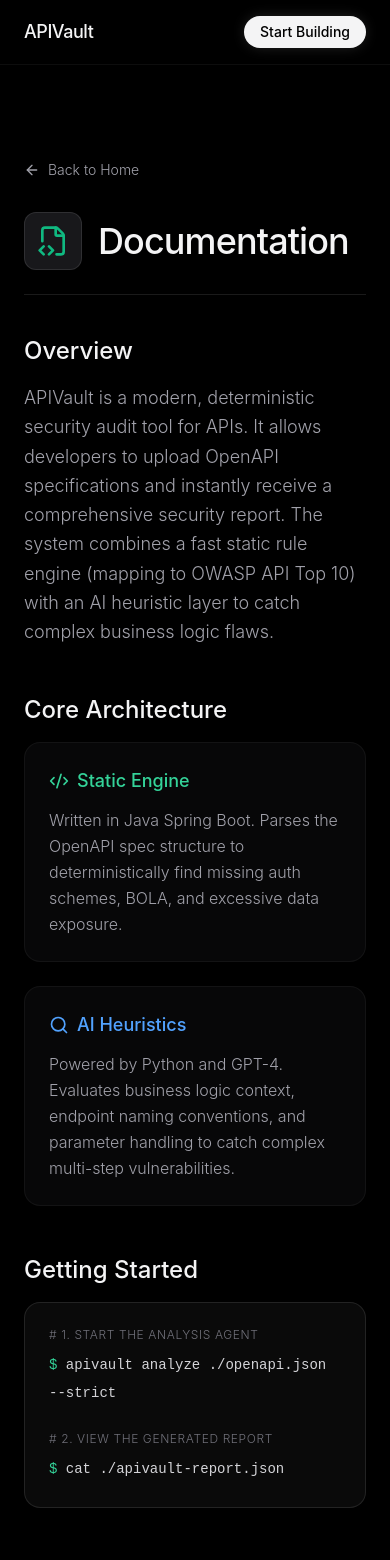
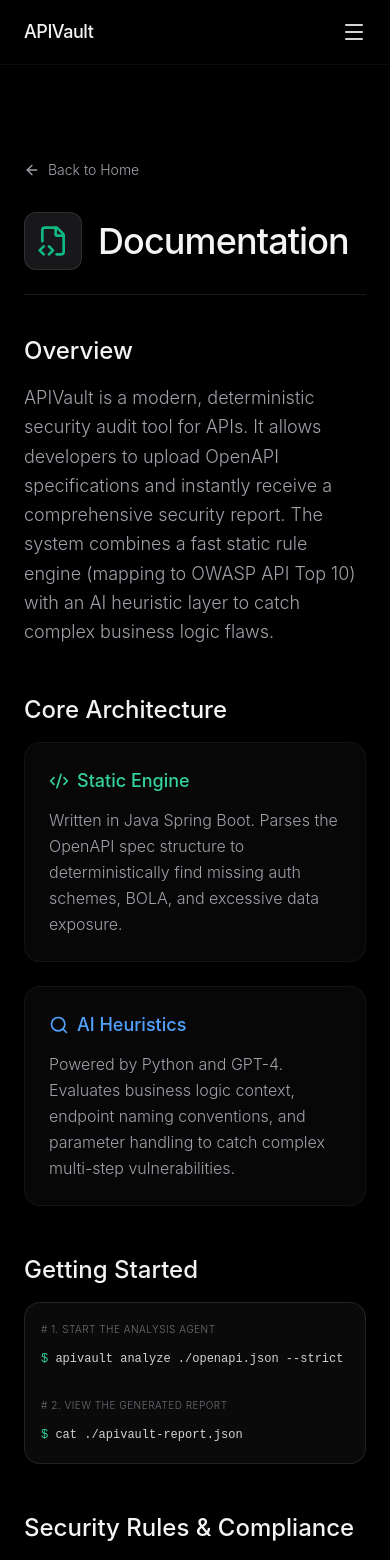
Before and after one commit to pritamrangari27/APIVault-LandingPage, a React (Vite) app in the folder landing-page/: page /docs in a window 390 px wide. Shown: the top 1560 px of the page. Built offline with nearby package versions, Linux system fonts and the light colour scheme.

Commit message:
Make all components responsive across the site

```diff
--- a/landing-page/src/App.tsx
+++ b/landing-page/src/App.tsx
@@ -1,16 +1,21 @@
+import { useState } from 'react';
 import { Routes, Route, Link } from 'react-router-dom';
+import { Menu, X } from 'lucide-react';
+import { motion, AnimatePresence } from 'framer-motion';
 
 import Landing from './pages/Landing';
 import Docs from './pages/Docs';
 
 function App() {
+  const [isMobileMenuOpen, setIsMobileMenuOpen] = useState(false);
+
   return (
     <div className="min-h-screen bg-oled text-zinc-100 selection:bg-emerald-500/20 selection:text-emerald-400 font-sans font-light flex flex-col">
 
       {/* Navbar - Shared across pages */}
       <nav className="fixed w-full z-50 top-0 glass-nav transition-all duration-300">
         <div className="max-w-7xl mx-auto px-6 h-16 flex items-center justify-between">
-          <Link to="/" className="flex items-center gap-3 group cursor-pointer">
+          <Link to="/" className="flex items-center gap-3 group cursor-pointer" onClick={() => setIsMobileMenuOpen(false)}>
             <span className="text-lg font-medium tracking-tight">APIVault</span>
           </Link>
 
@@ -24,11 +29,36 @@
             <button className="hidden md:block text-sm font-medium text-zinc-400 hover:text-zinc-100 transition-colors">
               Sign In
             </button>
-            <button className="bg-zinc-100 hover:bg-white text-oled px-4 py-1.5 rounded-full text-sm font-medium transition-all shadow-[0_0_15px_-3px_rgba(255,255,255,0.2)]">
+            <button className="hidden md:block bg-zinc-100 hover:bg-white text-oled px-4 py-1.5 rounded-full text-sm font-medium transition-all shadow-[0_0_15px_-3px_rgba(255,255,255,0.2)]">
               Start Building
+            </button>
+            <button
+              className="md:hidden text-zinc-300 hover:text-white transition-colors"
+              onClick={() => setIsMobileMenuOpen(!isMobileMenuOpen)}
+            >
+              {isMobileMenuOpen ? <X className="w-6 h-6" /> : <Menu className="w-6 h-6" />}
             </button>
           </div>
         </div>
+
+        {/* Mobile Menu */}
+        <AnimatePresence>
+          {isMobileMenuOpen && (
+            <motion.div
+              initial={{ opacity: 0, y: -10 }}
+              animate={{ opacity: 1, y: 0 }}
+              exit={{ opacity: 0, y: -10 }}
+              className="md:hidden absolute top-16 left-0 w-full bg-[#0A0A0A] border-b border-white/10 shadow-2xl py-6 px-6 flex flex-col gap-6"
+            >
+              <Link to="/#features" onClick={() => setIsMobileMenuOpen(false)} className="text-zinc-300 hover:text-white font-medium text-lg">Platform</Link>
+              <Link to="/#how-it-works" onClick={() => setIsMobileMenuOpen(false)} className="text-zinc-300 hover:text-white font-medium text-lg">Engine</Link>
+              <Link to="/docs" onClick={() => setIsMobileMenuOpen(false)} className="text-zinc-300 hover:text-white font-medium text-lg">Documentation</Link>
+              <div className="h-px w-full bg-white/5 my-2" />
+              <button className="text-left text-zinc-300 hover:text-white font-medium text-lg">Sign In</button>
+              <button className="bg-emerald-500 text-oled px-4 py-3 rounded-xl font-medium text-center mt-2 shadow-[0_0_15px_-3px_rgba(16,185,129,0.3)]">Start Building</button>
+            </motion.div>
+          )}
+        </AnimatePresence>
       </nav>
 
       {/* Main Content Area */}
--- a/landing-page/src/pages/Docs.tsx
+++ b/landing-page/src/pages/Docs.tsx
@@ -40,12 +40,12 @@
           </div>
 
           <h2 className="text-2xl font-medium text-zinc-100 mb-4 mt-12">Getting Started</h2>
-          <div className="bg-[#0A0A0A] border border-white/10 rounded-2xl p-6 font-mono text-sm text-zinc-300 mb-12 leading-loose shadow-xl">
-            <div className="text-zinc-500 mb-2 font-sans text-xs uppercase tracking-wider"># 1. Start the analysis agent</div>
-            <div><span className="text-emerald-400">$</span> apivault analyze ./openapi.json --strict</div>
+          <div className="bg-[#0A0A0A] border border-white/10 rounded-2xl p-4 sm:p-6 font-mono text-xs sm:text-sm text-zinc-300 mb-12 leading-loose shadow-xl overflow-x-auto">
+            <div className="text-zinc-500 mb-2 font-sans text-[10px] sm:text-xs uppercase tracking-wider"># 1. Start the analysis agent</div>
+            <div className="whitespace-nowrap"><span className="text-emerald-400">$</span> apivault analyze ./openapi.json --strict</div>
 
-            <div className="text-zinc-500 mt-6 mb-2 font-sans text-xs uppercase tracking-wider"># 2. View the generated report</div>
-            <div><span className="text-emerald-400">$</span> cat ./apivault-report.json</div>
+            <div className="text-zinc-500 mt-6 mb-2 font-sans text-[10px] sm:text-xs uppercase tracking-wider"># 2. View the generated report</div>
+            <div className="whitespace-nowrap"><span className="text-emerald-400">$</span> cat ./apivault-report.json</div>
           </div>
 
           <h2 className="text-2xl font-medium text-zinc-100 mb-6 mt-12">Security Rules & Compliance</h2>
--- a/landing-page/src/pages/Landing.tsx
+++ b/landing-page/src/pages/Landing.tsx
@@ -110,7 +110,7 @@
                 initial={{ opacity: 0, scale: 0.95, y: 10 }}
                 animate={{ opacity: 1, scale: 1, y: 0 }}
                 transition={{ duration: 0.4, delay: 1.2 }}
-                className="absolute top-24 left-1/4 md:left-1/3 bg-[#0A0A0A] border border-rose-500/30 shadow-2xl rounded-xl p-4 w-[280px] sm:w-[320px] backdrop-blur-xl z-20"
+                className="absolute top-24 left-1/2 -translate-x-1/2 md:translate-x-0 md:left-1/3 bg-[#0A0A0A] border border-rose-500/30 shadow-2xl rounded-xl p-4 w-[90%] sm:w-[320px] backdrop-blur-xl z-20"
               >
                 <div className="flex gap-3">
                   <div className="mt-0.5">
@@ -309,7 +309,7 @@
             <p className="text-zinc-400 font-light text-lg mb-8">
               Generate auditor-ready reports in seconds. We automatically map API vulnerabilities to major regulatory frameworks, saving your team hundreds of manual hours.
             </p>
-            <div className="grid grid-cols-2 gap-4">
+            <div className="grid grid-cols-1 sm:grid-cols-2 gap-4">
               <ComplianceBadge name="SOC 2 Type II" />
               <ComplianceBadge name="HIPAA" />
               <ComplianceBadge name="GDPR" />
```
